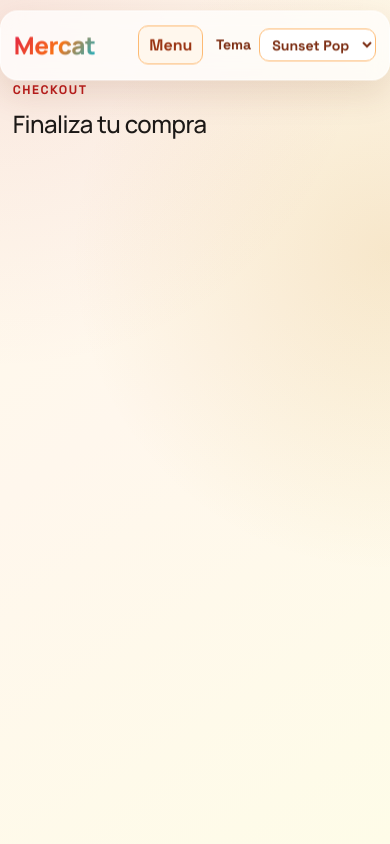
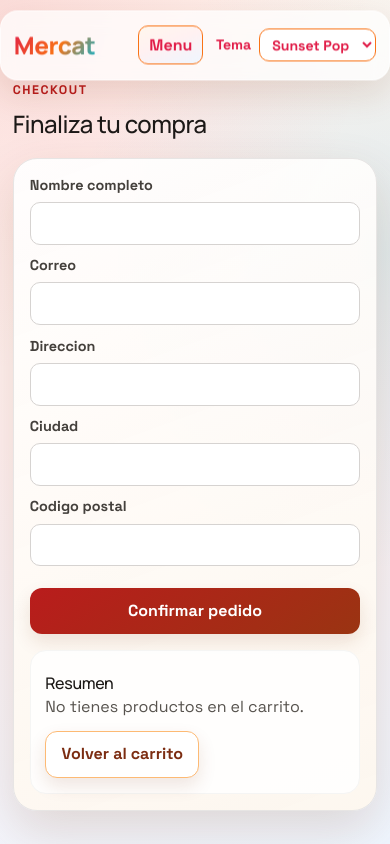
Before and after one commit to JoaquinJx/Frontend-inventory, an Angular app: page /checkout in a window 390 px wide. Built offline with nearby package versions, Linux system fonts and the light colour scheme.

Commit message:
fix: use CSS theme variables in app shell instead of hardcoded colors

```diff
--- a/src/app/app.css
+++ b/src/app/app.css
@@ -1,19 +1,15 @@
 :host {
-  --bg: #fef7ed;
-  --ink: #1c1917;
-  --line: #e7e5e4;
-  --brand: #b91c1c;
   display: block;
-  color: var(--ink);
+  color: var(--ink-900);
   font-family: 'Space Grotesk', 'Segoe UI', sans-serif;
 }
 
 .shell {
   min-height: 100dvh;
   background:
-    radial-gradient(circle at 0 0, rgba(190, 24, 93, 0.09) 0, transparent 40%),
-    radial-gradient(circle at 100% 30%, rgba(202, 138, 4, 0.15) 0, transparent 45%),
-    linear-gradient(145deg, #fffbeb 0%, #fff7ed 45%, #fefce8 100%);
+    radial-gradient(circle at 0 0, var(--bg-layer-1) 0, transparent 40%),
+    radial-gradient(circle at 100% 30%, var(--bg-layer-2) 0, transparent 45%),
+    var(--bg-gradient);
 }
 
 .topbar {
@@ -46,7 +42,7 @@
 .brand {
   text-decoration: none;
   color: transparent;
-  background: linear-gradient(125deg, #e11d48 0%, #f97316 55%, #06b6d4 100%);
+  background: linear-gradient(125deg, var(--brand-rose) 0%, var(--brand-orange) 55%, var(--brand-cyan) 100%);
   -webkit-background-clip: text;
   background-clip: text;
   font-family: 'Manrope', 'Segoe UI', sans-serif;
@@ -63,9 +59,9 @@ nav {
 
 .menu-toggle {
   display: none;
-  border: 1px solid #fdba74;
-  background: #fff7ed;
-  color: #9a3412;
+  border: 1px solid var(--brand-orange);
+  background: var(--bg-gradient);
+  color: var(--brand-rose);
   border-radius: 10px;
   padding: 0.4rem 0.62rem;
   font-weight: 700;
@@ -73,7 +69,7 @@ nav {
 
 nav a {
   text-decoration: none;
-  color: #57534e;
+  color: var(--ink-600);
   font-weight: 700;
   padding: 0.48rem 0.76rem;
   border-radius: 10px;
@@ -81,13 +77,13 @@ nav a {
 }
 
 nav a:hover {
-  border-color: #fed7aa;
+  border-color: var(--brand-orange);
   background: rgba(255, 255, 255, 0.72);
 }
 
 nav a.active {
   color: #fff;
-  background: linear-gradient(145deg, #b91c1c 0%, #9a3412 100%);
+  background: linear-gradient(145deg, var(--brand-rose) 0%, var(--brand-orange) 100%);
 }
 
 .theme-switcher {
@@ -95,14 +91,14 @@ nav a.active {
   align-items: center;
   gap: 0.5rem;
   font-weight: 700;
-  color: #7c2d12;
+  color: var(--brand-rose);
   font-size: 0.88rem;
 }
 
 .theme-switcher select {
-  border: 1px solid #fdba74;
+  border: 1px solid var(--brand-orange);
   background: #fff;
-  color: #7c2d12;
+  color: var(--brand-rose);
   border-radius: 10px;
   padding: 0.35rem 0.5rem;
   font-weight: 700;
@@ -117,9 +113,9 @@ nav a.active {
   align-items: center;
   gap: 0.6rem;
   max-width: 360px;
-  border: 1px solid #fdba74;
-  background: #fff7ed;
-  color: #7c2d12;
+  border: 1px solid var(--brand-orange);
+  background: var(--surface-soft);
+  color: var(--brand-rose);
   border-radius: 12px;
   box-shadow: 0 10px 24px rgba(120, 53, 15, 0.24);
   padding: 0.7rem 0.8rem;
@@ -132,9 +128,9 @@ nav a.active {
 }
 
 .toast button {
-  border: 1px solid #fdba74;
+  border: 1px solid var(--brand-orange);
   background: #fff;
-  color: #9a3412;
+  color: var(--brand-rose);
   border-radius: 8px;
   padding: 0.32rem 0.55rem;
   font-weight: 700;
@@ -171,7 +167,7 @@ nav a.active {
     align-items: stretch;
     margin-top: 0.35rem;
     padding: 0.5rem;
-    border: 1px solid #fdba74;
+    border: 1px solid var(--brand-orange);
     border-radius: 12px;
     background: rgba(255, 255, 255, 0.95);
     box-shadow: 0 8px 24px rgba(120, 53, 15, 0.16);
```
